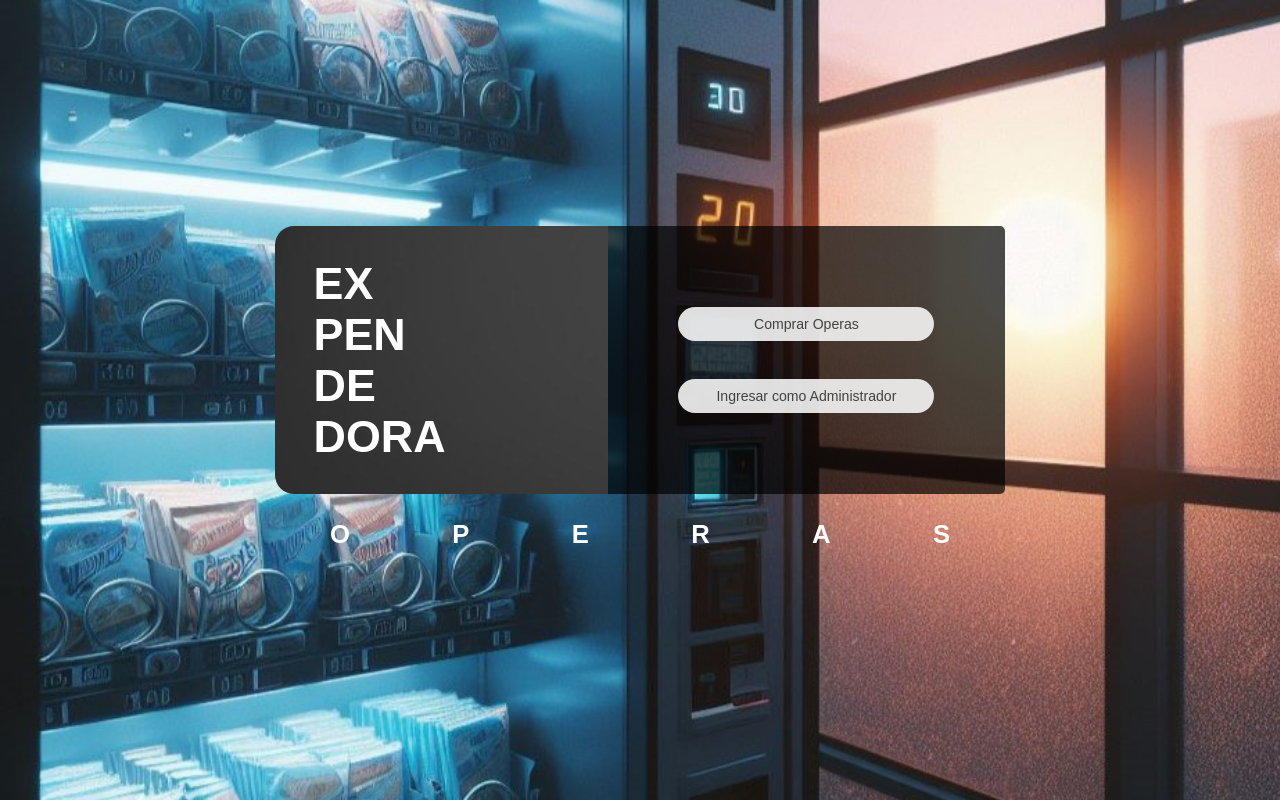
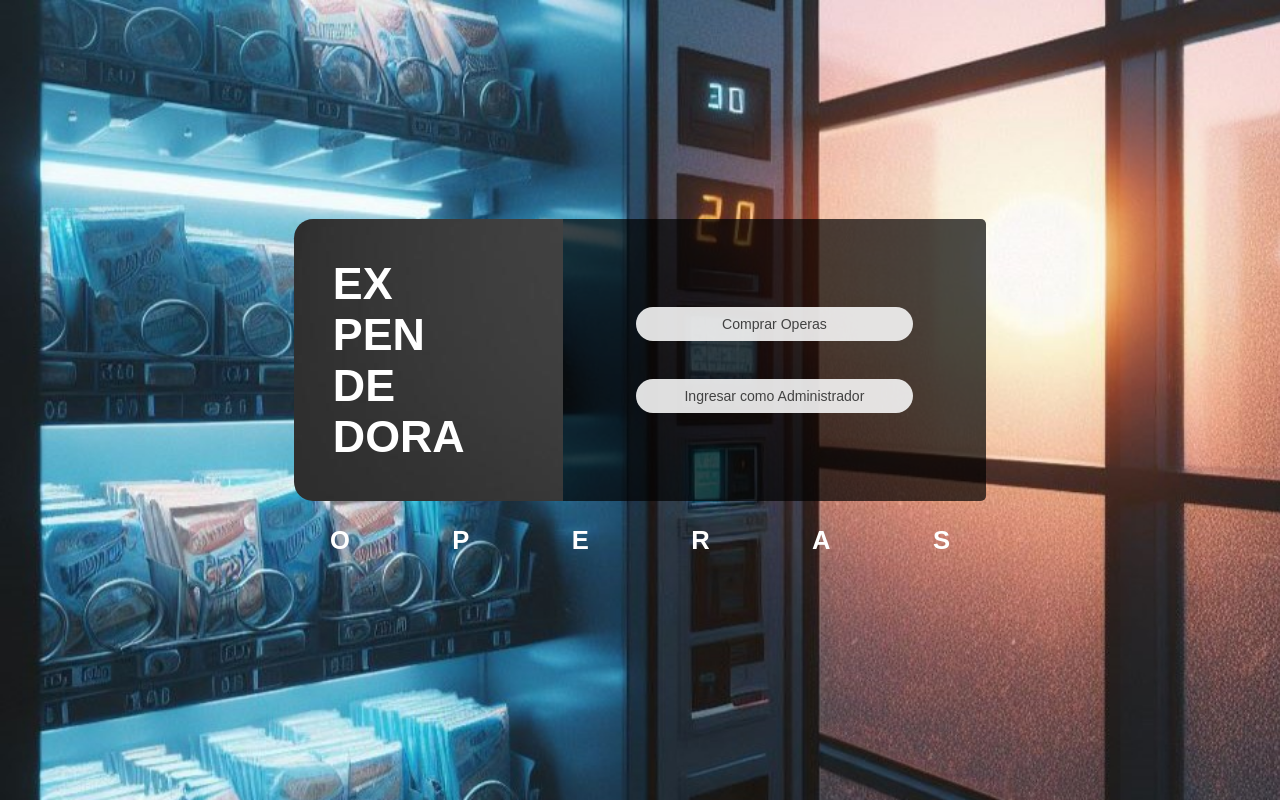
Before and after one commit to pedrojschmidt/expendedora-operas, a React (Create React App) app: page / in a window 1280 px wide. Built offline with nearby package versions, Linux system fonts and the light colour scheme.

Commit message:
Ui improvements

```diff
--- a/src/pages/landing/LandingPage.css
+++ b/src/pages/landing/LandingPage.css
@@ -11,7 +11,7 @@
 
 .landing-container {
     width: 100vw;
-    height: 15vw;
+    height: 16vw;
     display: flex;
     justify-content: center;
     align-content: center;
@@ -20,7 +20,7 @@
 
 .landing-container-1 {
     height: 100%;
-    width: 20%;
+    width: 15%;
     background-image: url("../../images/black-gradient.png");
     display: flex;
     align-items: start;
@@ -34,7 +34,7 @@
 
 .landing-container-2 {
     height: 100%;
-    width: 25%;
+    width: 27%;
     background-color: rgba(0,0,0,0.7);
     display: flex;
     align-items: center;
```
